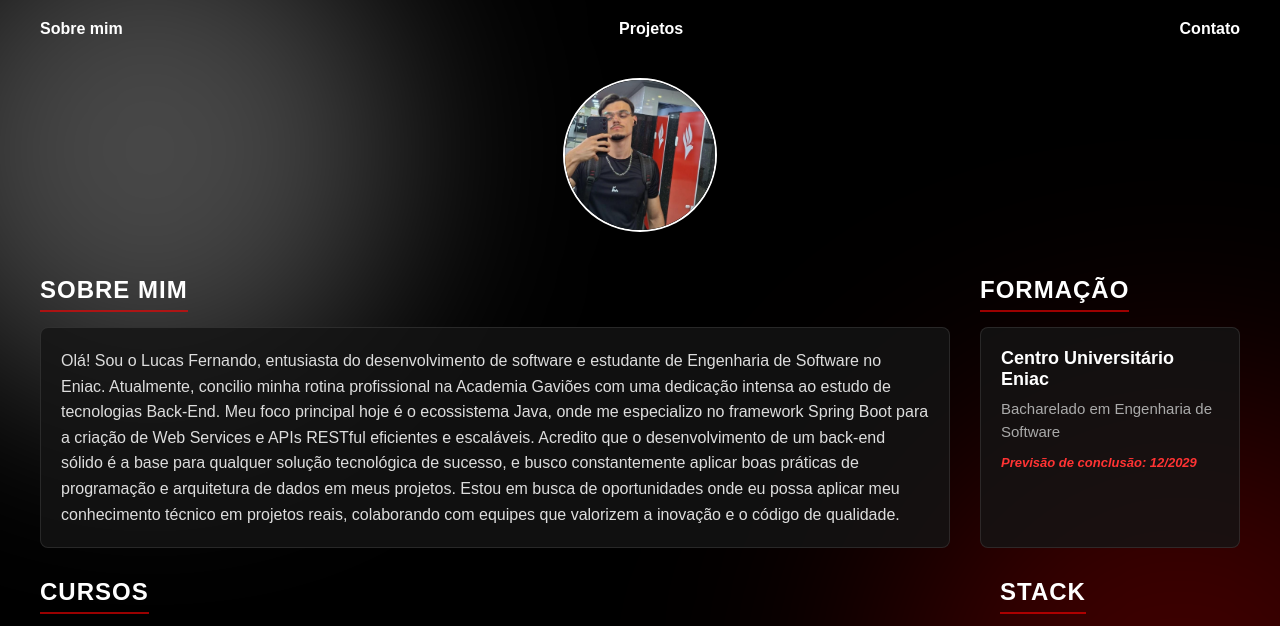
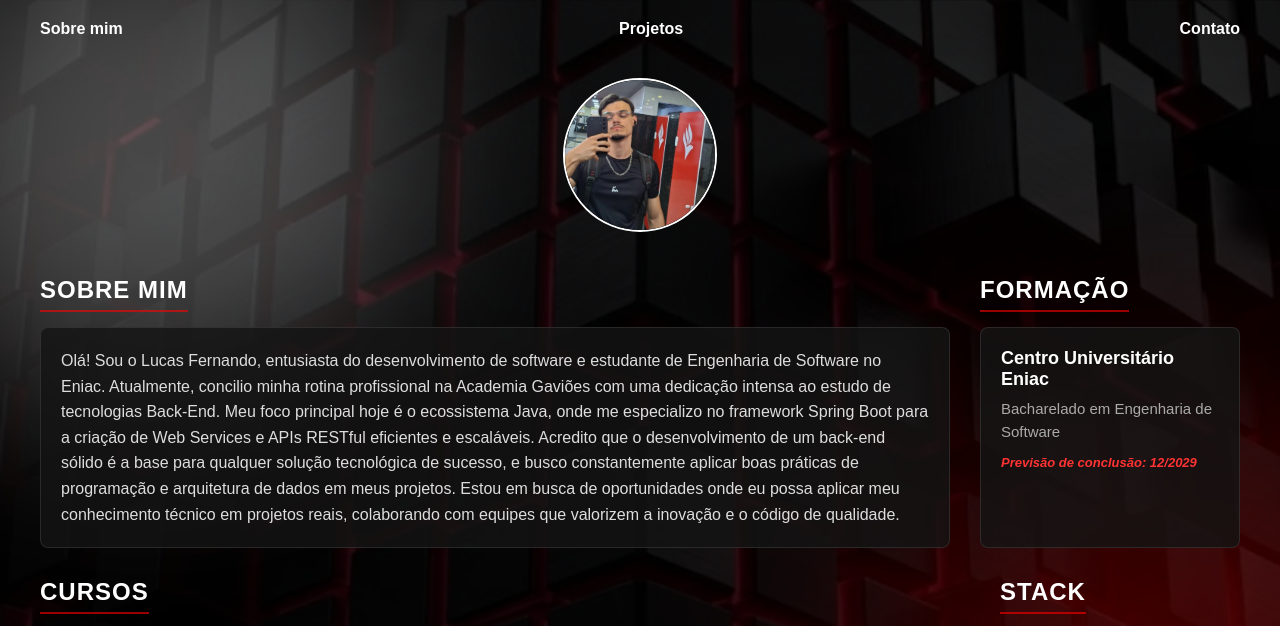
Before and after one commit to LucasFernando-Dev-00/Site-Profissional-Lucas-Fernando, a plain HTML site: page index.html in a window 1280 px wide. Shown: the top 626 px of the page. Drawn offline with nearby package versions, Linux system fonts and the light colour scheme.

Commit message:
Adicionei um plano de fundo

```diff
--- a/index.css
+++ b/index.css
@@ -216,3 +216,23 @@ img {
         width: 100%;
     }
 }
+
+body {
+    margin: 0;
+    padding: 0;
+    background-color: #000000;
+
+    /* CAMINHO DA SUA IMAGEM: O 'rgba(0,0,0,0.8)' funciona como um óculos escuro sobre a imagem */
+    background-image: linear-gradient(rgba(0, 0, 0, 0.8), rgba(0, 0, 0, 0.8)), url('./img/Captura de tela 2026-05-20 210458.png');
+
+    background-size: cover;        /* Faz a imagem cobrir a tela toda sem distorcer */
+    background-position: center;   /* Centraliza os cubos na tela */
+    background-repeat: no-repeat;  /* Impede que a imagem fique se repetindo em telas grandes */
+    background-attachment: fixed;  /* Efeito Parallax: o fundo fica parado enquanto o texto rola */
+
+    color: #ffffff;
+    font-family: Arial, Helvetica, sans-serif;
+    position: relative;
+    overflow-x: hidden;
+    min-height: 100vh;
+}
```
Also changed, not shown: img/Captura de tela 2026-05-20 210458.png (added).
